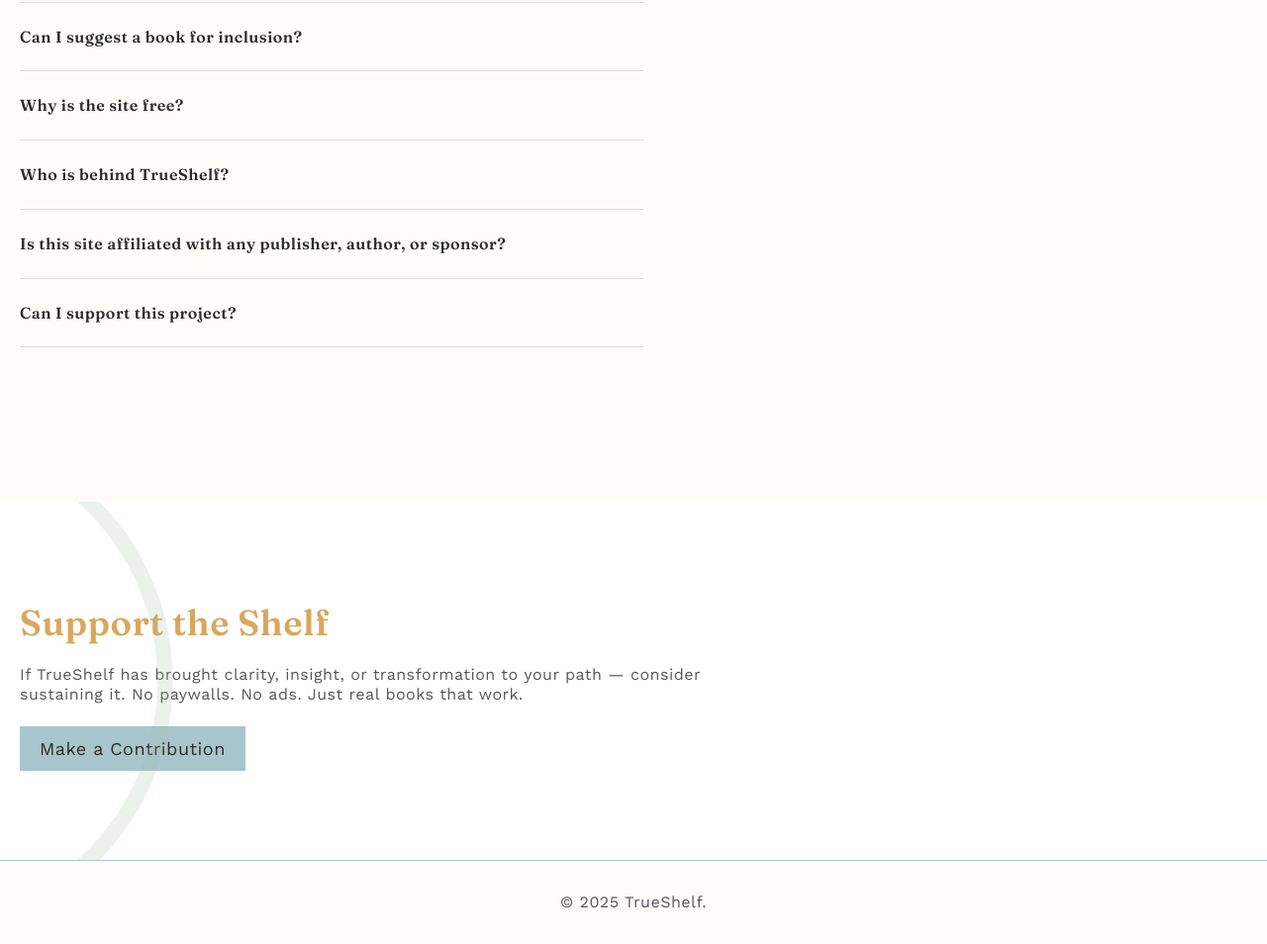
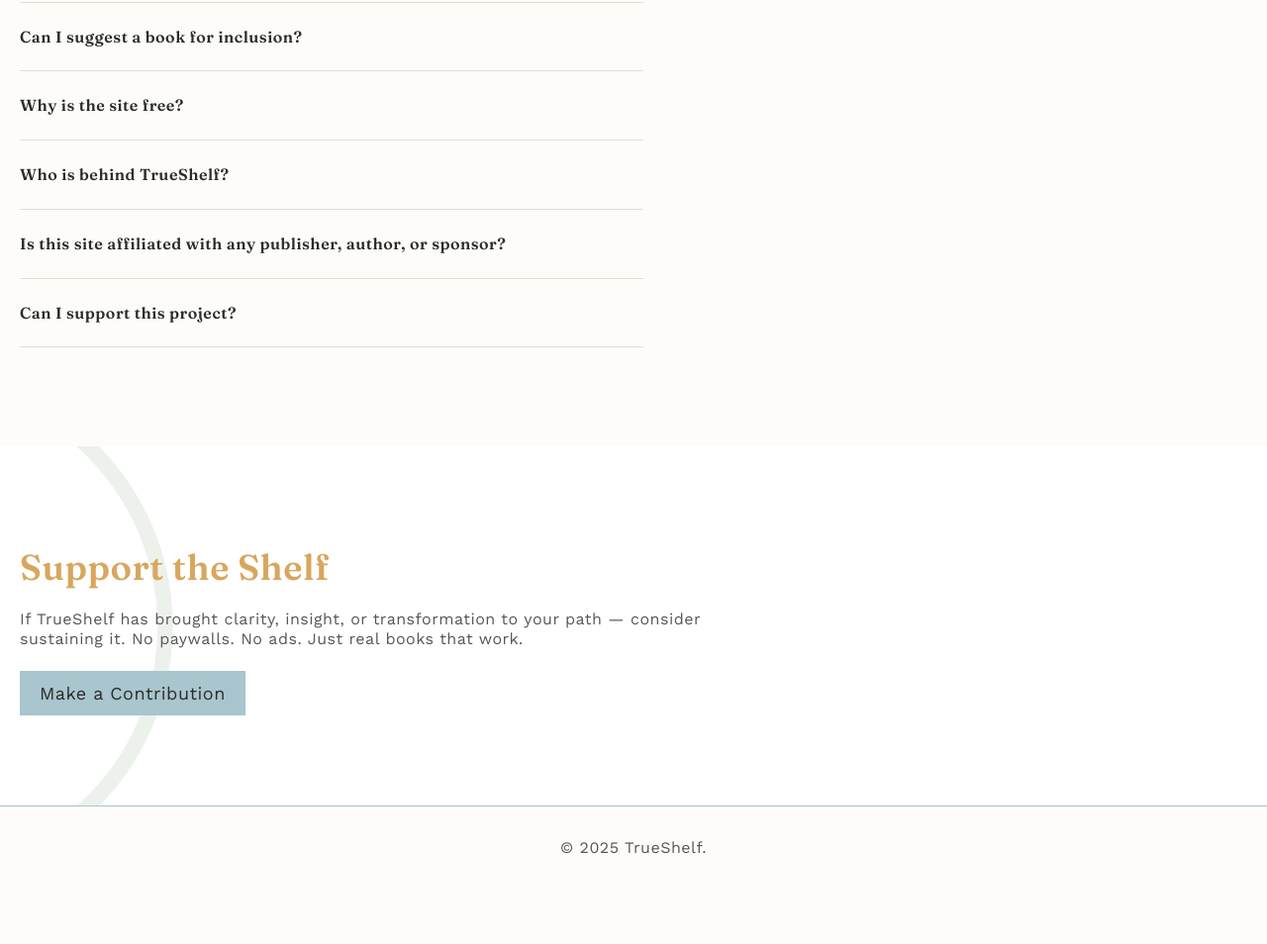
Before and after one commit to cascade-coding/trueshelf, a website built with Vite: page index.html in a window 1280 px wide. Shown: the part 4457-5411 px from the top of the page at 99% size. After the commit the page ends 5356 px from the top, so only its background shows below. Built offline with nearby package versions, Linux system fonts and the light colour scheme.

Commit message:
chore: finish donate and footer sections

```diff
--- a/index.html
+++ b/index.html
@@ -419,7 +419,7 @@
     <!-- End: Essential Section -->
 
     <!-- Start: FAQ Section -->
-    <section id="faq" class="py-[60px] sm:py-[80px] md:py-[100px] min-h-[1070px] px-3 sm:px-4">
+    <section id="faq" class="py-[60px] sm:py-[80px] md:py-[100px] px-3 sm:px-4">
       <div class="max-w-[1240px] 2xl:max-w-[1440px] mx-auto">
         <!-- Section Heading -->
         <div class="flex flex-col gap-5">
@@ -455,7 +455,7 @@
             class="flex flex-col max-w-[630px] mt-6 sm:mt-8"
           >
             <template x-for="faq in faqs" :key="faq.id">
-              <div class="border-b border-lines py-6">
+              <div class="border-b border-lines py-6 overflow-y-auto max-h-[140px]">
                 <div class="group">
                   <h4
                     x-text="faq.question"
@@ -482,7 +482,7 @@
       id="donate"
       class="relative overflow-hidden py-[60px] sm:py-[80px] md:py-[100px] px-3 sm:px-4 bg-pure"
     >
-      <div class="max-w-[1240px] 2xl:max-w-[1440px] mx-auto">
+      <div class="relative z-40 max-w-[1240px] 2xl:max-w-[1440px] mx-auto">
         <!-- Section Content -->
         <div class="flex flex-col gap-5">
           <h3
@@ -528,7 +528,7 @@
     <!-- End: Donate Section -->
 
     <!-- Start: Footer -->
-    <footer class="text-center py-[30px] border-t border-highlight">
+    <footer class="text-center py-[24px] sm:py-[30px] border-t border-highlight">
       <div class="select-none font-work-sans tracking-[0.5px] text-text-2">
         © 2025 TrueShelf.
       </div>
```
